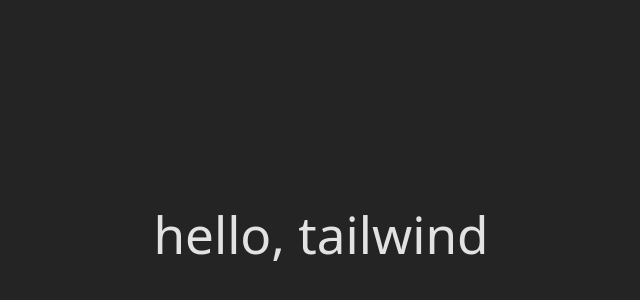
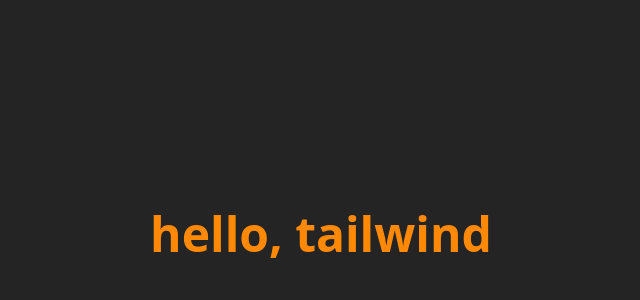
Before and after one commit to Astemir-Gurizhev/tailwind-practice, a React (Vite) app: page / in a window 1280 px wide. Shown: the part 166-466 px from the top of the page, without its empty margins (319-959 px from the left). Built offline with nearby package versions, Linux system fonts and the light colour scheme.

Commit message:
Font (size, color, weight)

```diff
--- a/src/App.tsx
+++ b/src/App.tsx
@@ -3,7 +3,7 @@
 export function App() {
 	return (
 		<>
-			<h1>hello, tailwind</h1>
+			<h1 className='text-5xl font-bold text-orange-400'>hello, tailwind</h1>
 		</>
 	)
 }
--- a/src/index.css
+++ b/src/index.css
@@ -22,8 +22,3 @@
   min-width: 320px;
   min-height: 100vh;
 }
-
-h1 {
-  font-size: 3.2em;
-  line-height: 1.1;
-}
```
